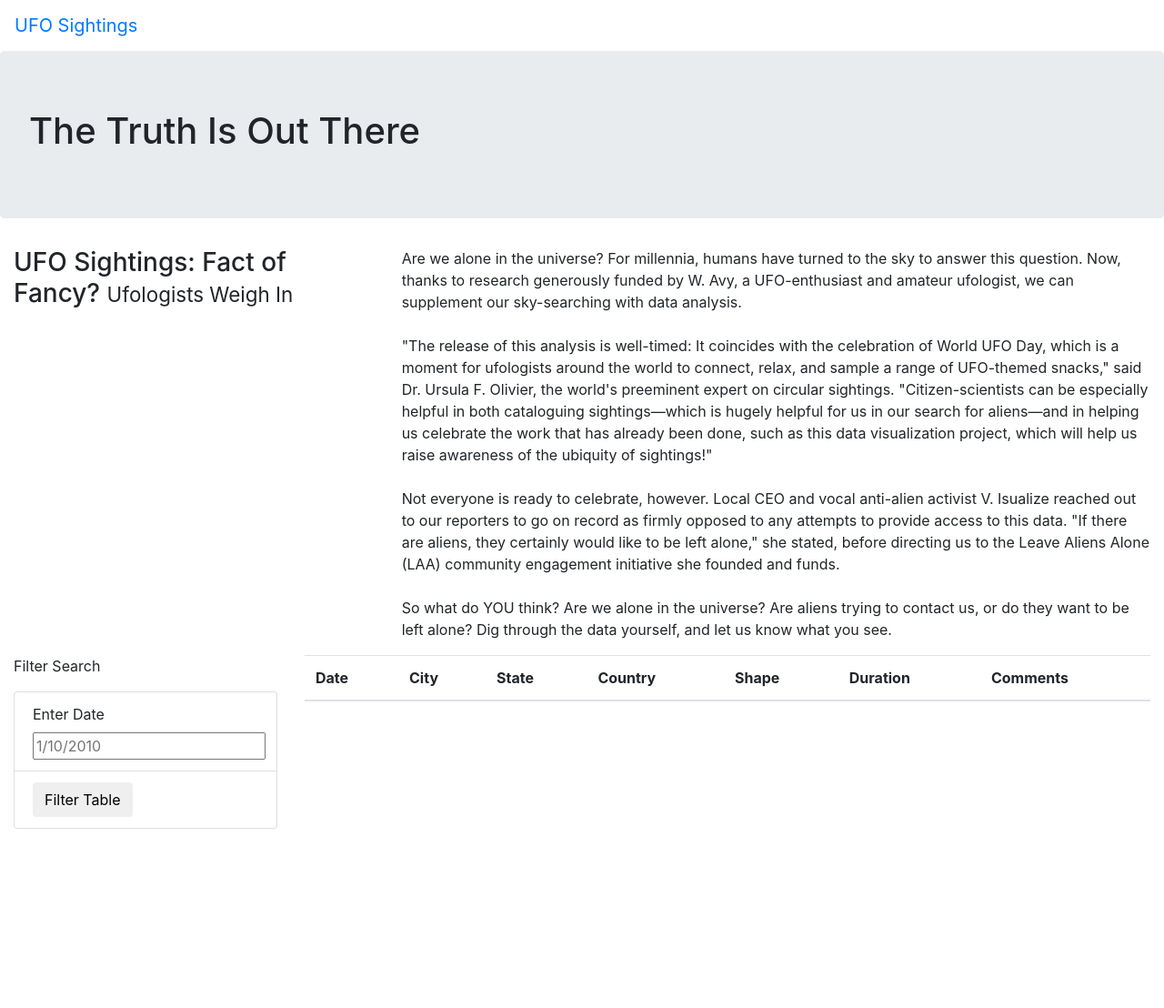
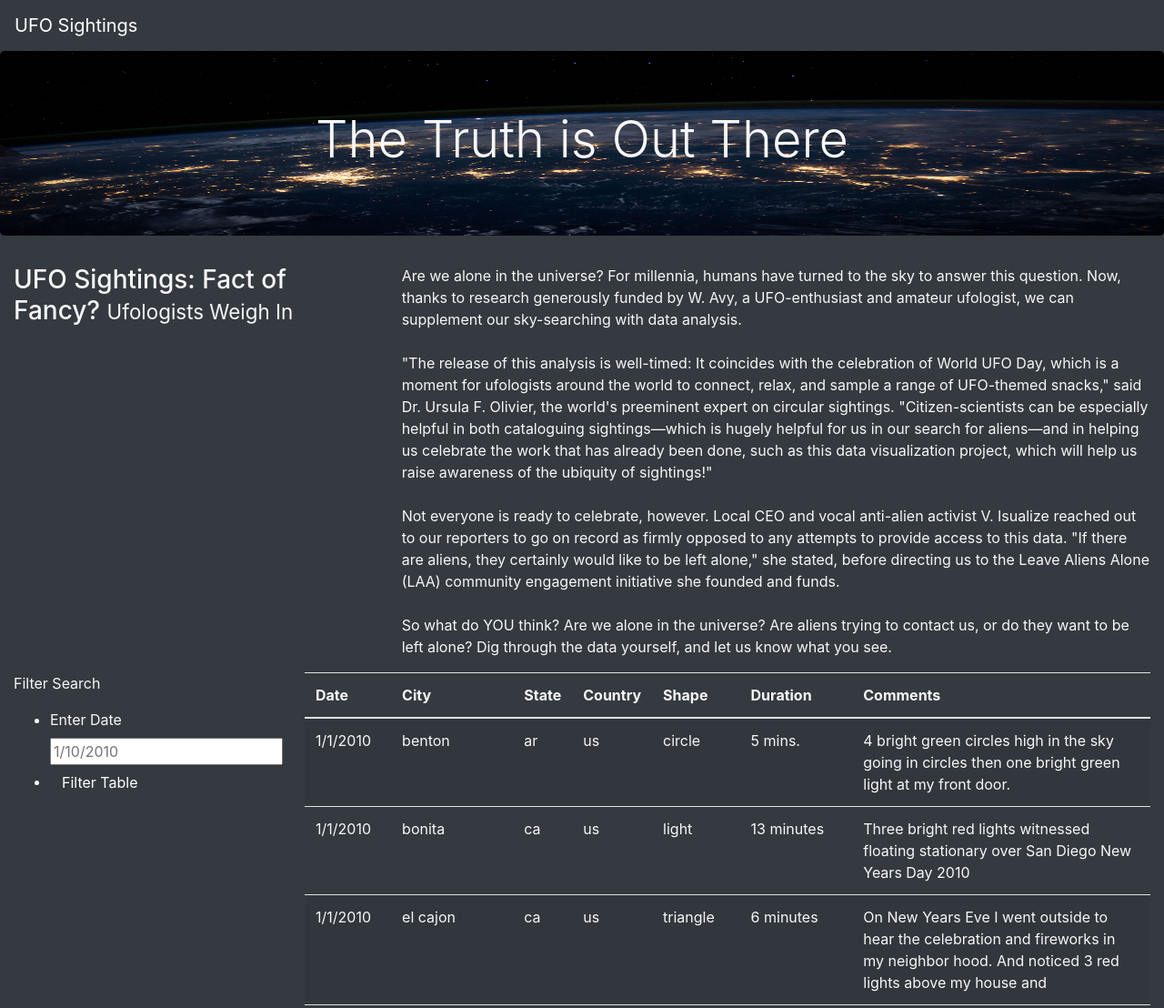
Before and after one commit to Alawler12/UFOs, a plain HTML site: page index.html in a window 1280 px wide. Shown: the top 1108 px of the page at 91% size. Before the commit the page ends 911 px from the top, so only its background shows below. Drawn offline with nearby package versions, Linux system fonts and the light colour scheme.

Commit message:
finished index file and added css style

```diff
--- a/index.html
+++ b/index.html
@@ -13,14 +13,14 @@
     <link rel="stylesheet" href="static/css/style.css">
 <!--Module 11.6.1-->
 </head>
-<body>
+<body class="bg-dark">
     <div class="wrapper">
-        <nav class="navbar navbar-expand-lg">
+        <nav class="navbar navbar-dark bg-dark navbar-expand-lg">
             <a class="navbar-brand" href="index.html">UFO Sightings</a>
         </nav>
     </div>
     <div class="jumbotron">
-        <h1>The Truth Is Out There</h1>
+        <h1 class="display-4">The Truth is Out There</h1>
     </div>
     <div class="container-fluid">
         <div class="row">
@@ -39,15 +39,15 @@
     <div class="container-fluid">
         <div class="row">
             <div class="col-md-3">
-                <form>
+                <form class="bg-dark">
                     <p>Filter Search</p>
-                    <ul class="list-group">
-                        <li class="list-group-item">
+                    <ul class="bg-dark">
+                        <li class="bg-dark" {style="font-family: inherit; font-size: 1rem;"}>
                             <label for="date">Enter Date</label>
                             <input type="text" placeholder="1/10/2010" id="datetime" />
                         </li>
-                        <li class="list-group-item">
-                            <button id="filter-btn" type="button" class="btn btn-default">Filter Table</button>
+                        <li class="bg-dark" {style="font-family: inherit; font-size: 1rem;"}>
+                            <button id="filter-btn" type="button" class="btn btn-dark">Filter Table</button>
                         </li>
                       </ul>
                   </form>
@@ -70,5 +70,9 @@
             </div>
         </div>
     </div>
+    <!--Module 11.6.2-->
+    <script src="https://cdnjs.cloudflare.com/ajax/libs/d3/4.11.0/d3.js"></script>
+    <script src="static/js/data.js"></script>
+    <script src="static/js/app.js"></script>
 </body>
 </html>
--- a/static/css/style.css
+++ b/static/css/style.css
@@ -0,0 +1,11 @@
+body {
+
+    color: #f7f7f7;
+
+  }
+
+  .jumbotron {
+    background-image: url("../images/nasa.jpg");
+    background-size: 100% 100%;
+    text-align: center;
+  }
```
Also changed, not shown: static/images/nasa.jpg (added).
